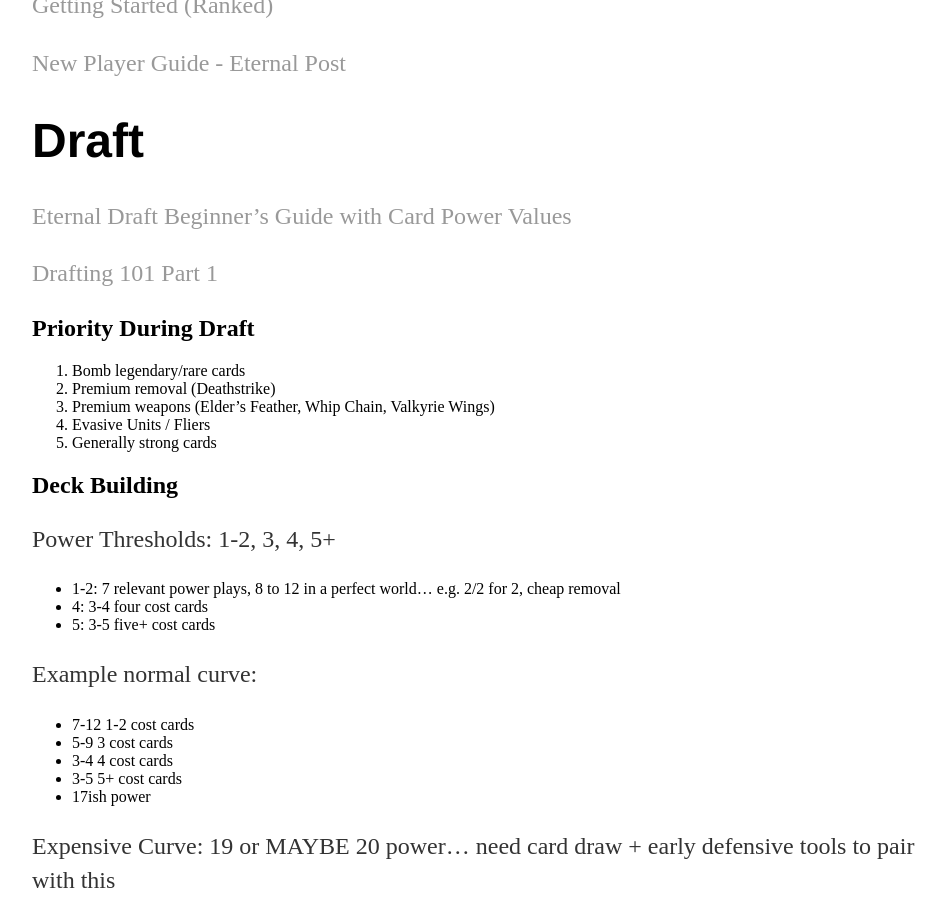
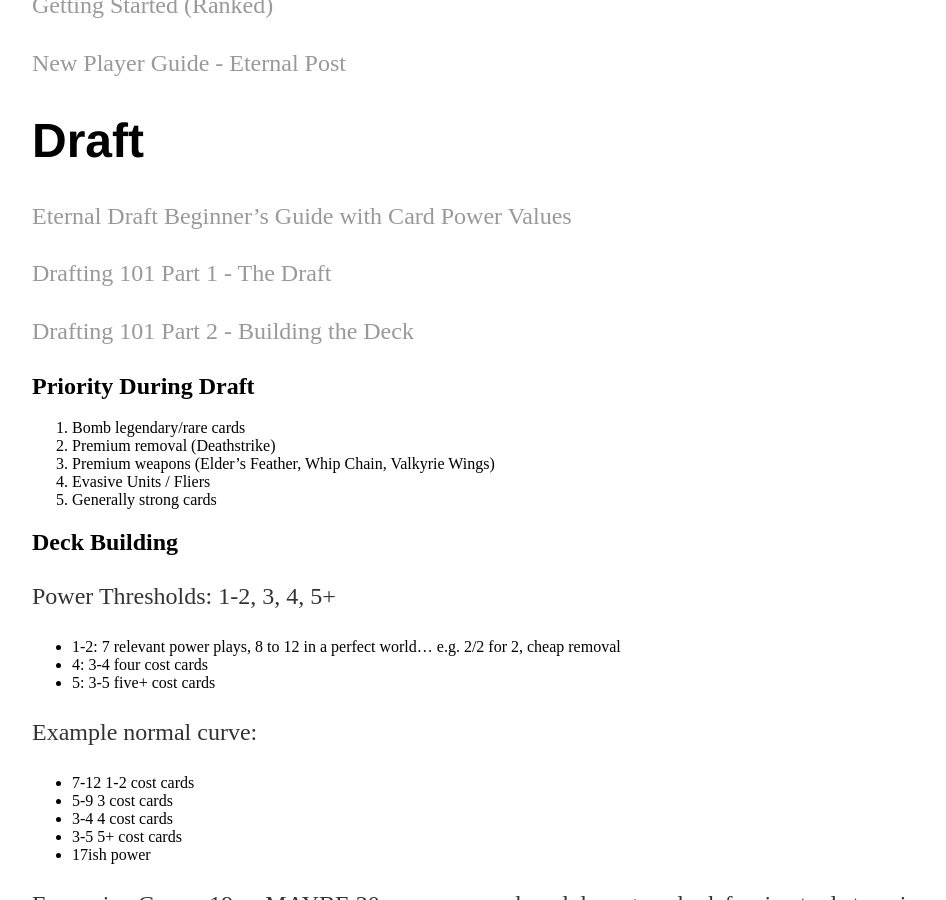
Before and after one commit to surgie/surgie.github.io, a Jekyll site: the page built from _posts/2018-10-15-learning-eternal.md, in a window 1280 px wide and 900 px high, scrolled down 610 px. Shown: the whole window, without its empty margins (160-1106 px from the left). Built offline with Jekyll 4.4.1, drawn with Linux system fonts in a browser that asks for light colours; our own code applies the rules of GitHub Pages for plain Markdown files.

Commit message:
Additional draft note

```diff
--- a/_posts/2018-10-15-learning-eternal.md
+++ b/_posts/2018-10-15-learning-eternal.md
@@ -29,7 +29,9 @@
 
 [Eternal Draft Beginner's Guide with Card Power Values](http://www.numotgaming.com/eternal-draft-beginners-guide/)
 
-[Drafting 101 Part 1](https://rngeternal.com/2017/09/21/drafting-101-part-1/)
+[Drafting 101 Part 1 - The Draft](https://rngeternal.com/2017/09/21/drafting-101-part-1/)
+
+[Drafting 101 Part 2 - Building the Deck](https://rngeternal.com/2017/09/28/drafting-101-part-2-building-the-deck/)
 
 ## Priority During Draft
 
```
